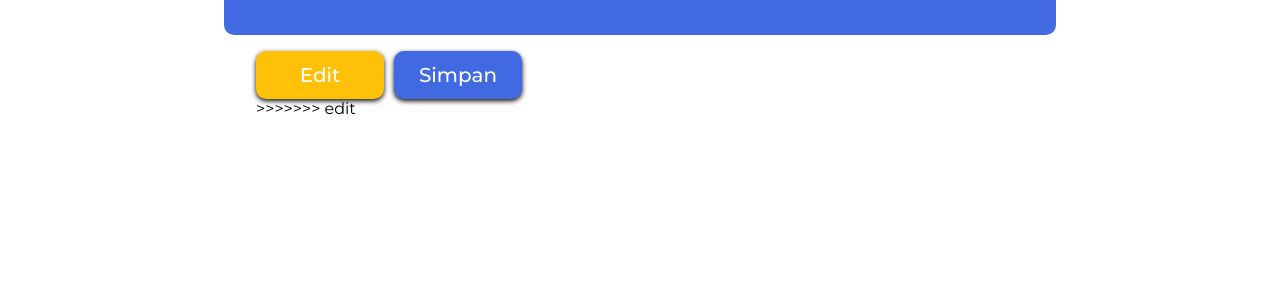
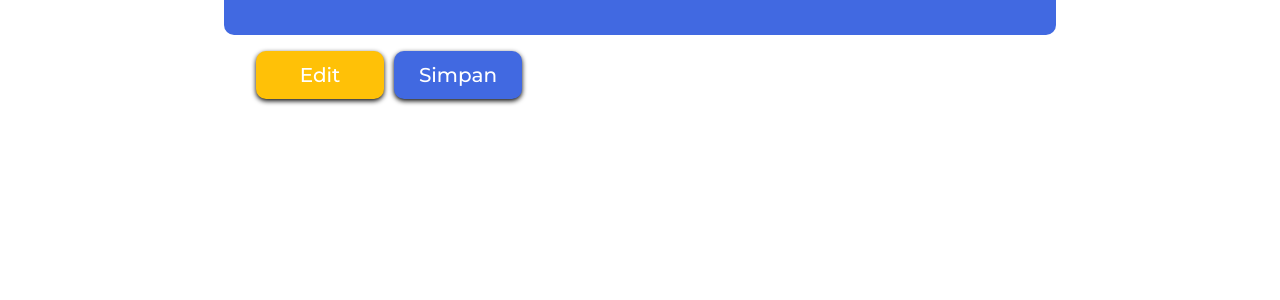
Before and after one commit to Kukuh2307/Msib-tugas-tambahan-keaktifan, a PHP site: page /dashboard.php in a window 1280 px wide. Shown: the part 271-571 px from the top of the page. Run offline with PHP 8.4, Linux system fonts and the light colour scheme; the visitor is signed in with stand-in values (Sample User, id 1); data that the repository does not hold is empty.

Commit message:
finish:merge edit to main

```diff
--- a/dashboard.php
+++ b/dashboard.php
@@ -93,7 +93,6 @@ if (isset($_SESSION['user'])) {
             <button class="edit"><a href="edit.php">Edit</a></button>
             <button><a href="proses.php?aksi=logout">Simpan</a></button>
         </div>
-        >>>>>>> edit
     </div>
 
 
```
